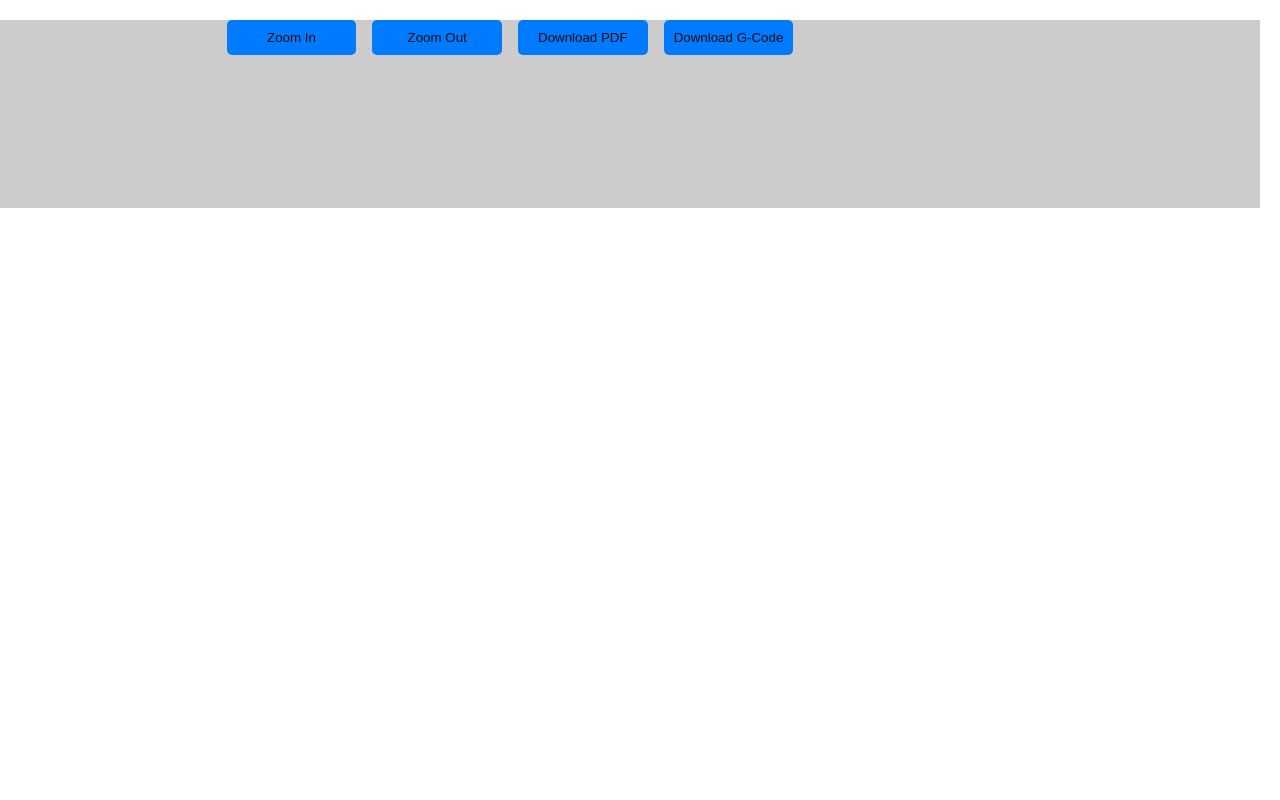
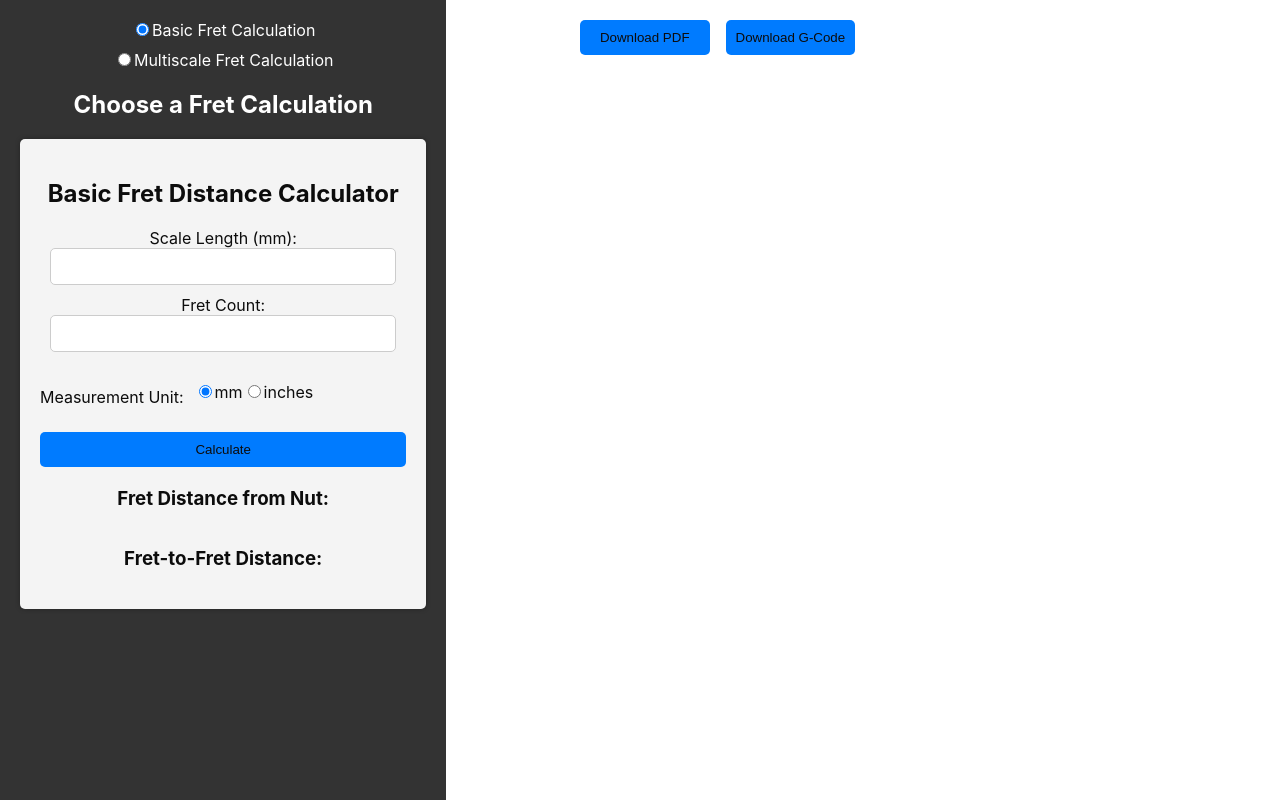
Before and after one commit to mkirshman/Guitar-Fret-Calculator, a React (Create React App) app: page / in a window 1280 px wide. Built offline with nearby package versions, Linux system fonts and the light colour scheme.

Commit message:
added output to svg

```diff
--- a/src/Components/FretboardDiagram/FretboardDiagram.css
+++ b/src/Components/FretboardDiagram/FretboardDiagram.css
@@ -3,11 +3,10 @@
     display: flex;
     flex-direction: column;
     align-items: center;
-    background:#ccc;
+
 
   }
   canvas{
-    background:#ccc;
   }
   .fret-line {
     list-style: none;
--- a/src/Components/FretboardDiagram/FretboardDiagram.jsx
+++ b/src/Components/FretboardDiagram/FretboardDiagram.jsx
@@ -2,6 +2,7 @@ import React, { useRef, useState, useEffect } from 'react';
 import { useFretboard } from '../../Utilities/FretboardContext';
 import './FretboardDiagram.css';
 import jsPDF from 'jspdf';
+// import neckOutline from '../../NECK-outline-SVG.svg';
 
 const FretboardDiagram = ({ measurementUnit }) => {
   const { fretDistances } = useFretboard();
@@ -9,7 +10,7 @@ const FretboardDiagram = ({ measurementUnit }) => {
   const svgRef = useRef(null);
   const canvasRef = useRef(null);
 
-  const svgWidth = 1500;
+  const svgWidth = 300;
   const scale = 96 / 25.4; // Convert scale to inches (96 pixels per inch)
   const svgHeight = fromNutData?.[fromNutData.length - 1] || 0;
 
@@ -80,7 +81,13 @@ const FretboardDiagram = ({ measurementUnit }) => {
 
   return (
     <div className="fretboard-diagram">
+      <div className="zoom-buttons">
+
+      <button onClick={downloadPDF}>Download PDF</button>
+      <button onClick={generateGCode}>Download G-Code</button>
+      </div>
       <canvas ref={canvasRef}>
+        {/* <svg src={neckOutline}/> */}
       <svg
         version="1.1"
         id="Layer_1"
@@ -89,9 +96,13 @@ const FretboardDiagram = ({ measurementUnit }) => {
         height={(svgHeight * scale) + 100}
         ref={svgRef}
       >
-        <rect width="100%" height={svgHeight} fill="white" />
+        {/* <rect width="100%" height={svgHeight}/> */}
+        <text x="0" y="20" fill="black" >Guitar Nut</text>
         <line x1="0" y1="0" x2={svgWidth} y2="0" stroke="black" strokeWidth="2" />
         {fromNutData.map((element, index) => (
+          <React.Fragment>
+          <text x="0" y={convertToInches(element, measurementUnit)+16} fill="black" >FRET {index+1}: {element} {measurementUnit}</text>
+
           <line
             key={index}
             className="fret-line"
@@ -101,18 +112,13 @@ const FretboardDiagram = ({ measurementUnit }) => {
             y2={convertToInches(element, measurementUnit)}
             stroke="gray" // You can adjust the color here
             strokeWidth="1" // You can adjust the line thickness here
-          />
+          ></line>
+          </React.Fragment>
         ))}
       </svg>
 
       </canvas>
-      <div className="zoom-buttons">
-        <button onClick={handleZoomIn}>Zoom In</button>
-        <button onClick={handleZoomOut}>Zoom Out</button>
 
-      <button onClick={downloadPDF}>Download PDF</button>
-      <button onClick={generateGCode}>Download G-Code</button>
-      </div>
     </div>
   );
 };
--- a/src/Components/LuthierDashboard/LuthierDashboard.css
+++ b/src/Components/LuthierDashboard/LuthierDashboard.css
@@ -6,7 +6,6 @@
 }
 
 .sidebar {
-    flex: 0 0 25%;
     background-color: #333;
     color: #fff;
     padding: 20px;
```
Also changed, not shown: src/NECK-outline-SVG.svg (added).
